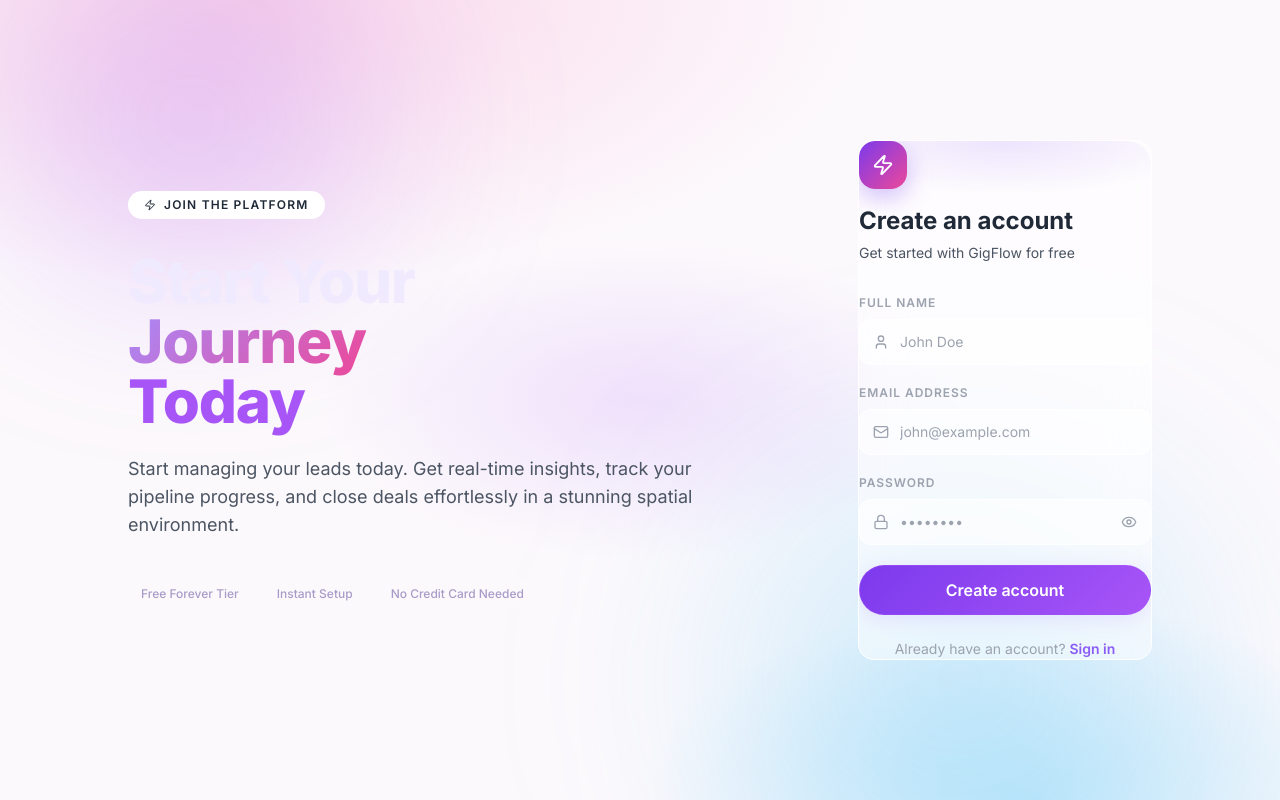
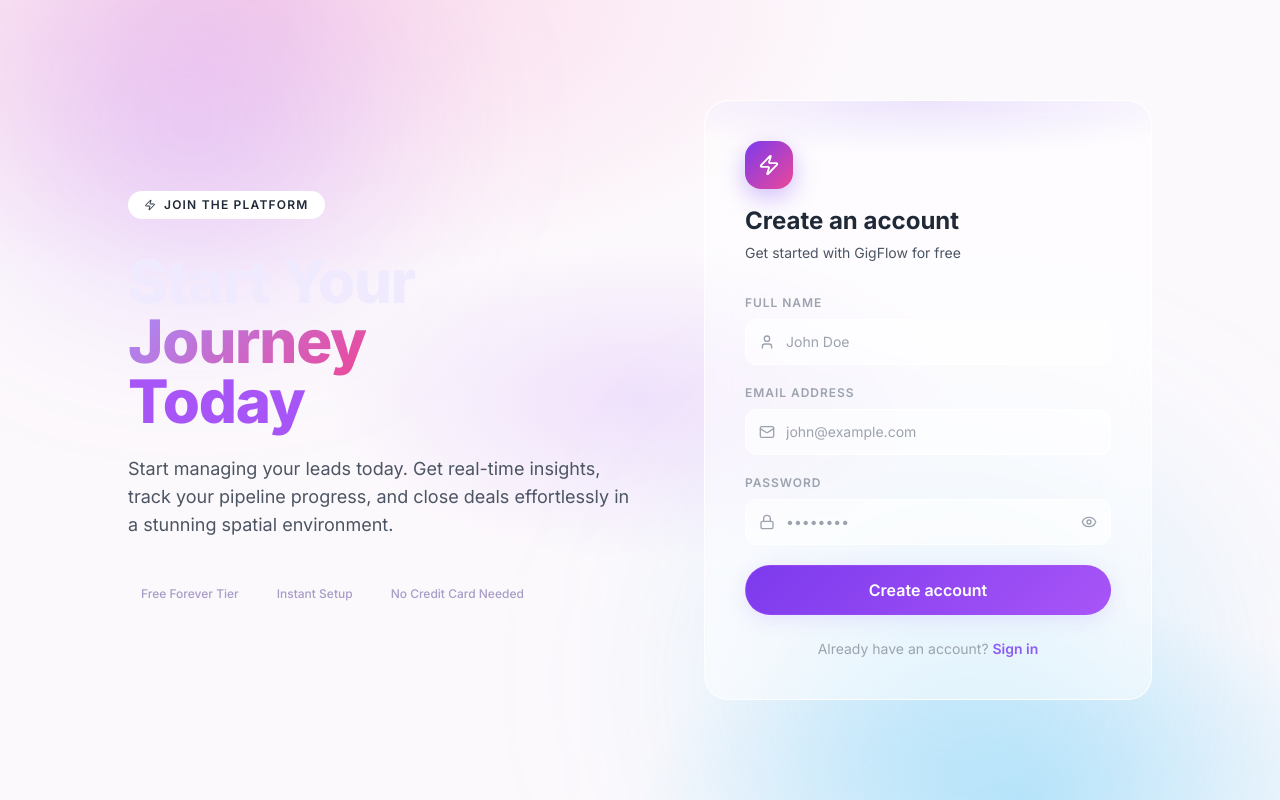
Before and after one commit to PalakGautam-hub/gigflow-smart-leads-dashboard, a React (Vite) app in the folder frontend/: page /register in a window 1280 px wide. Built offline with nearby package versions, Linux system fonts and the light colour scheme; no server answers.

Commit message:
fix: resolve narrow layout bugs on login, register, and modal components

```diff
--- a/frontend/src/components/ui/Modal.tsx
+++ b/frontend/src/components/ui/Modal.tsx
@@ -47,10 +47,7 @@ export function Modal({
       />
 
       {/* Modal panel */}
-      <div
-        className={`relative w-full ${maxWidth} rounded-2xl animate-scale-in overflow-hidden`}
-        className="card"
-      >
+      <div className={`card relative w-full ${maxWidth} rounded-2xl animate-scale-in overflow-hidden`}>
         {/* Top glow */}
         <div
           className="absolute top-0 left-0 right-0 h-24 pointer-events-none"
--- a/frontend/src/pages/LoginPage.tsx
+++ b/frontend/src/pages/LoginPage.tsx
@@ -119,10 +119,7 @@ export function LoginPage() {
         </div>
 
         {/* Right — login card */}
-        <div
-          className="w-full max-w-md rounded-3xl p-8 sm:p-10 animate-slide-up"
-          className="card"
-        >
+        <div className="card w-full max-w-md rounded-3xl p-8 sm:p-10 animate-slide-up">
           {/* Card inner glow */}
           <div
             className="absolute top-0 left-0 right-0 h-32 rounded-t-3xl pointer-events-none"
--- a/frontend/src/pages/RegisterPage.tsx
+++ b/frontend/src/pages/RegisterPage.tsx
@@ -121,10 +121,7 @@ export function RegisterPage() {
         </div>
 
         {/* Right — register card */}
-        <div
-          className="w-full max-w-md rounded-3xl p-8 sm:p-10 animate-slide-up relative"
-          className="card"
-        >
+        <div className="card w-full max-w-md rounded-3xl p-8 sm:p-10 animate-slide-up">
           {/* Card inner glow */}
           <div
             className="absolute top-0 left-0 right-0 h-32 rounded-t-3xl pointer-events-none"
```
